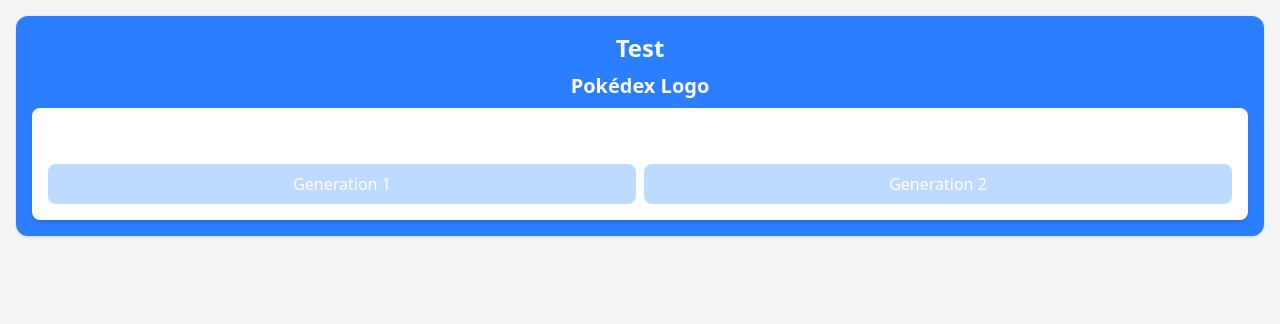
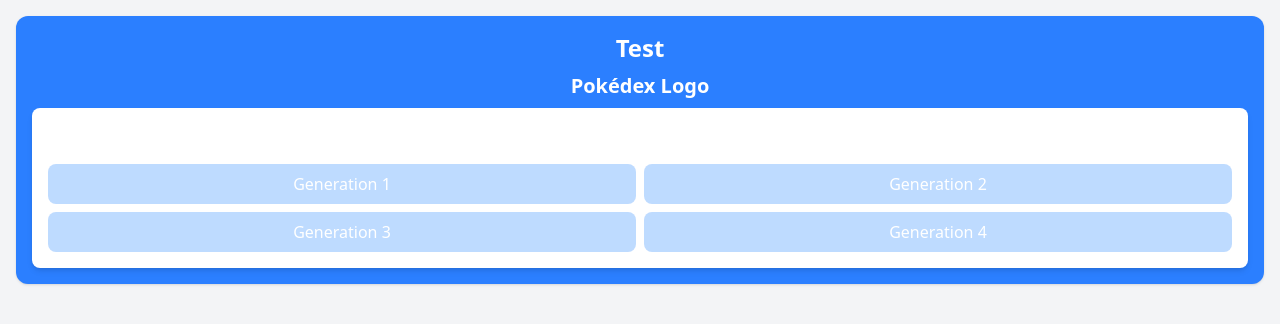
Before and after one commit to Umboh103/my-app, a React (Vite) app: page / in a window 1280 px wide. Shown: the top 324 px of the page. Built offline with nearby package versions, Linux system fonts and the light colour scheme.

Commit message:
Add gen3, gen4

```diff
--- a/src/components/Header/Generations/Generations.jsx
+++ b/src/components/Header/Generations/Generations.jsx
@@ -1,7 +1,8 @@
 import React from "react";
 import Gen1 from "./Gen1";
 import Gen2 from "./Gen2";
-
+import Gen3 from "./Gen3";
+import Gen4 from "./Gen4";
 
 const Generations = ({ title }) => {
   return (
@@ -10,6 +11,8 @@
       <div className="grid grid-cols-2 gap-2">
         <Gen1 name="Generation 1" />
         <Gen2 name="Generation 2" />
+        <Gen3 name="Generation 3" />
+        <Gen4 name="Generation 4" />
 
       </div>
     </div>
```
